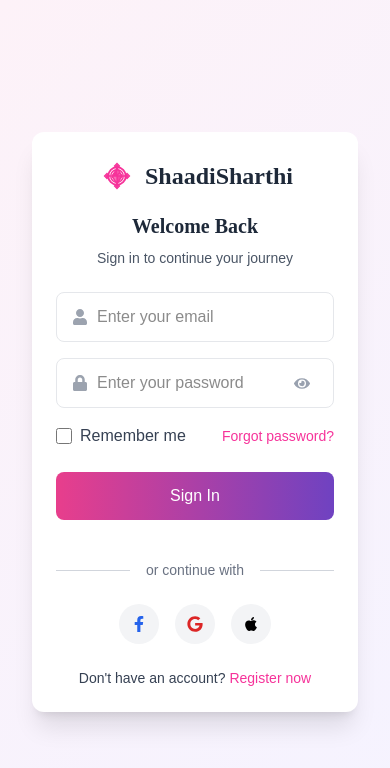
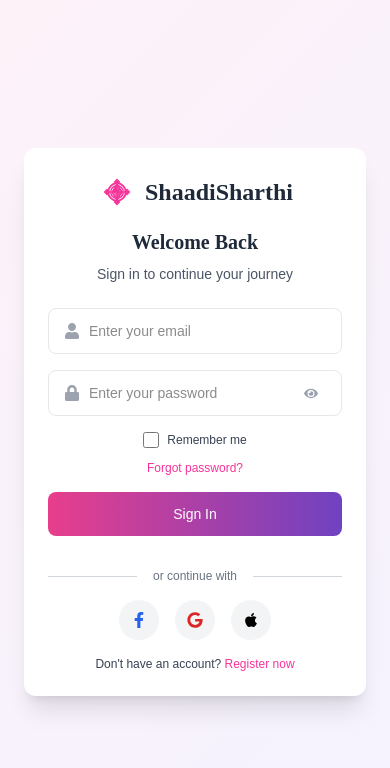
Before and after one commit to nevil5651/shaadisharthi-customer, a Next.js app: page /login in a window 390 px wide. Shown: the top 768 px of the page. Built offline with nearby package versions, Linux system fonts and the light colour scheme.

Commit message:
made some changes for dark mode and responsiveness in login page

```diff
--- a/src/app/(@protected)/dashboard/components/BookingCard.tsx
+++ b/src/app/(@protected)/dashboard/components/BookingCard.tsx
@@ -11,10 +11,10 @@
   }
 }) {
   const statusColors = {
-    pending: 'bg-yellow-100 text-yellow-800 dark:bg-yellow-900 dark:text-yellow-200', // Fixed color name
+    pending: 'bg-yellow-100 text-yellow-800 dark:bg-yellow-900 dark:text-black-200',
     confirmed: 'bg-green-200 text-green-800 dark:bg-green-900 dark:text-green-100',
-    cancelled: 'bg-red-100 text-red-800 dark:bg-red-900 dark:text-red-200', // Fixed color name
-    completed: 'bg-blue-100 text-blue-800 dark:bg-blue-900 dark:text-blue-200' // Fixed color name
+    cancelled: 'bg-red-100 text-red-800 dark:bg-red-900 dark:text-red-500',
+    completed: 'bg-blue-100 text-blue-800 dark:bg-blue-900 dark:text-blue-500'
   };
 
   // Convert backend status to lowercase for consistency
--- a/src/app/(@public)/login/page.tsx
+++ b/src/app/(@public)/login/page.tsx
@@ -28,7 +28,7 @@
 // Simple fallback components
 const IconFallback = () => <span className="inline-block w-4 h-4 bg-gray-200 dark:bg-gray-600 animate-pulse rounded"></span>;
 const AuthCardFallback = () => (
-  <div className="bg-white dark:bg-gray-800 rounded-xl shadow-xl p-6 sm:p-8 m-4 sm:m-7 max-w-md w-full">
+  <div className="bg-white dark:bg-gray-800 rounded-xl shadow-xl p-4 sm:p-6 md:p-8 mx-auto max-w-md w-full">
     <div className="text-center mb-6">
       <div className="flex items-center justify-center mb-4">
         <div className="w-10 h-10 bg-gray-200 dark:bg-gray-600 animate-pulse rounded-full mr-2"></div>
@@ -70,7 +70,7 @@
   };
 
   return (
-    <div className="auth-page min-h-screen flex items-center justify-center bg-gradient-to-br from-pink-50 to-purple-50 dark:from-gray-900 dark:to-gray-800 py-8 px-4">
+    <div className="auth-page min-h-screen flex items-center justify-center bg-gradient-to-br from-pink-50 to-purple-50 dark:from-gray-900 dark:to-gray-800 py-4 sm:py-8 px-2 sm:px-4">
       <Suspense fallback={<AuthCardFallback />}>
         <AuthCard
           title="Welcome Back"
@@ -84,39 +84,39 @@
             )}
             <div>
               <div className="relative">
-                <div className="input-icon">
+                <div className="input-icon text-gray-400 dark:text-pink-400 ">
                   <Suspense fallback={<IconFallback />}>
-                    <FaUser className='dark:text-pink-400 '/>
+                    <FaUser />
                   </Suspense>
                 </div>
                 <input
                   type="email"
                   {...register('email')}
                   placeholder="Enter your email"
-                  className="form-input w-full pl-10 pr-3 py-2 rounded-lg border border-gray-300 focus:outline-none focus:ring-2 focus:ring-pink-500 focus:border-transparent dark:bg-gray-700 dark:border-gray-600 dark:text-white dark:placeholder-gray-400"
+                  className="form-input w-full pl-14 pr-3 py-2 rounded-lg border border-gray-300 focus:outline-none focus:ring-2 focus:ring-pink-500 focus:border-transparent dark:bg-gray-700 dark:border-gray-600 dark:text-white dark:placeholder-gray-400 text-sm sm:text-base"
                   disabled={isLoading}
                 />
               </div>
-              {errors.email && <p className="text-red-500 dark:text-red-400 text-sm mt-1">{errors.email.message}</p>}
+              {errors.email && <p className="text-red-500 dark:text-red-400 text-xs sm:text-sm mt-1">{errors.email.message}</p>}
             </div>
 
             <div>
               <div className="relative">
-                <div className="input-icon">
+                <div className="input-icon text-gray-400 dark:text-pink-400">
                   <Suspense fallback={<IconFallback />}>
-                    <FaLock  />
+                    <FaLock />
                   </Suspense>
                 </div>
                 <input
                   type={showPassword ? "text" : "password"}
                   {...register('password')}
                   placeholder="Enter your password"
-                  className="form-input w-full pl-10 pr-10 py-2 rounded-lg border border-gray-300 focus:outline-none focus:ring-2 focus:ring-pink-500 focus:border-transparent dark:bg-gray-700 dark:border-gray-600 dark:text-white dark:placeholder-gray-400"
+                  className="form-input w-full pl-14 pr-10 py-2 rounded-lg border border-gray-300 focus:outline-none focus:ring-2 focus:ring-pink-500 focus:border-transparent dark:bg-gray-700 dark:border-gray-600 dark:text-white dark:placeholder-gray-400 text-sm sm:text-base"
                   disabled={isLoading}
                 />
                 <button
                   type="button"
-                  className="password-toggle absolute inset-y-0 right-0 pr-3 flex items-center text-gray-400 hover:text-gray-600 dark:hover:text-gray-300"
+                  className="password-toggle absolute inset-y-0 right-0 pr-3 flex items-center text-gray-400 hover:text-gray-600 dark:hover:text-gray-300 text-sm sm:text-base"
                   onClick={() => setShowPassword(!showPassword)}
                 >
                   <Suspense fallback={<IconFallback />}>
@@ -124,10 +124,10 @@
                   </Suspense>
                 </button>
               </div>
-              {errors.password && <p className="text-red-500 dark:text-red-400 text-sm mt-1">{errors.password.message}</p>}
+              {errors.password && <p className="text-red-500 dark:text-red-400 text-xs sm:text-sm mt-1">{errors.password.message}</p>}
             </div>
 
-            <div className="flex justify-between items-center mb-6">
+            <div className="flex flex-col sm:flex-row sm:justify-between items-center mb-4 sm:mb-6 space-y-3 sm:space-y-0">
               <label className="flex items-center">
                 <input
                   type="checkbox"
@@ -135,21 +135,21 @@
                   className="form-checkbox h-4 w-4 text-pink-600 transition duration-150 ease-in-out dark:bg-gray-700 dark:border-gray-600"
                   disabled={isLoading}
                 />
-                <span className="ml-2 text-gray-700 dark:text-gray-300">Remember me</span>
+                <span className="ml-2 text-gray-700 dark:text-gray-300 text-xs sm:text-sm">Remember me</span>
               </label>
-              <Link href="/forgot-password" className="text-pink-500 hover:text-pink-700 dark:text-pink-400 dark:hover:text-pink-300 text-sm">
+              <Link href="/forgot-password" className="text-pink-500 hover:text-pink-700 dark:text-pink-400 dark:hover:text-pink-300 text-xs sm:text-sm">
                 Forgot password?
               </Link>
             </div>
 
             <button
               type="submit"
-              className="gradient-btn w-full bg-gradient-to-r from-pink-500 to-purple-600 hover:from-pink-600 hover:to-purple-700 text-white font-bold py-2 px-4 rounded-lg focus:outline-none focus:ring-2 focus:ring-offset-2 focus:ring-pink-500 transition duration-150 ease-in-out disabled:opacity-50 dark:focus:ring-offset-gray-800"
+              className="gradient-btn w-full bg-gradient-to-r from-pink-500 to-purple-600 hover:from-pink-600 hover:to-purple-700 text-white font-bold py-2 px-4 rounded-lg focus:outline-none focus:ring-2 focus:ring-offset-2 focus:ring-pink-500 transition duration-150 ease-in-out disabled:opacity-50 dark:focus:ring-offset-gray-800 text-sm sm:text-base"
               disabled={isLoading || isSubmitting}
             >
               {isLoading ? (
                 <div className="flex items-center justify-center">
-                  <svg className="animate-spin -ml-1 mr-3 h-5 w-5 text-white" xmlns="http://www.w3.org/2000/svg" fill="none" viewBox="0 0 24 24">
+                  <svg className="animate-spin -ml-1 mr-3 h-4 sm:h-5 w-4 sm:w-5 text-white" xmlns="http://www.w3.org/2000/svg" fill="none" viewBox="0 0 24 24">
                     <circle className="opacity-25" cx="12" cy="12" r="10" stroke="currentColor" strokeWidth="4"></circle>
                     <path className="opacity-75" fill="currentColor" d="M4 12a8 8 0 018-8V0C5.373 0 0 5.373 0 12h4zm2 5.291A7.962 7.962 0 014 12H0c0 3.042 1.135 5.824 3 7.938l3-2.647z"></path>
                   </svg>
@@ -158,13 +158,13 @@
               ) : 'Sign In'}
             </button>
 
-            <div className="flex items-center my-6">
+            <div className="flex items-center my-4 sm:my-6">
               <div className="border-t border-gray-300 flex-grow dark:border-gray-600"></div>
-              <span className="mx-4 text-gray-500 dark:text-gray-400 text-sm">or continue with</span>
+              <span className="mx-4 text-gray-500 dark:text-gray-400 text-xs sm:text-sm">or continue with</span>
               <div className="border-t border-gray-300 flex-grow dark:border-gray-600"></div>
             </div>
 
-            <div className="flex justify-center space-x-4 mb-6">
+            <div className="flex justify-center space-x-4 mb-4 sm:mb-6">
               <button type="button" className="w-10 h-10 rounded-full bg-gray-100 flex items-center justify-center text-blue-600 hover:bg-gray-200 transition duration-150 ease-in-out dark:bg-gray-700 dark:hover:bg-gray-600 dark:text-blue-400">
                 <Suspense fallback={<IconFallback />}>
                   <FaFacebookF />
@@ -182,7 +182,7 @@
               </button>
             </div>
 
-            <div className="text-center text-gray-700 dark:text-gray-300 text-sm">
+            <div className="text-center text-gray-700 dark:text-gray-300 text-xs sm:text-sm">
               Don&apos;t have an account?{' '}
               <Link href="/verify-email" className="text-pink-500 font-medium hover:underline dark:text-pink-400">
                 Register now
--- a/src/app/globals.css
+++ b/src/app/globals.css
@@ -586,8 +586,6 @@
 }
 
 .dark p,
-.dark span,
-.dark li,
 .dark label {
   color: var(--dark-text-secondary, #e5e7eb);
 }
--- a/src/components/layout/Header.tsx
+++ b/src/components/layout/Header.tsx
@@ -34,6 +34,12 @@
     <div className="absolute right-0 mt-2 w-48 bg-white dark:bg-gray-700 dark:text-white rounded-md shadow-lg py-2 z-50">
       <Link href="/account" className="block px-4 py-2 text-gray-700 dark:text-white dark:hover:bg-gray-600 hover:bg-gray-100">
         My Profile
+      </Link>
+      <Link href="/dashboard" className="block px-4 py-2 text-gray-700 dark:text-white dark:hover:bg-gray-600 hover:bg-gray-100">
+        Dashboard
+      </Link>
+      <Link href="/services" className="block px-4 py-2 text-gray-700 dark:text-white dark:hover:bg-gray-600 hover:bg-gray-100">
+        Vendors
       </Link>
       <Link href="/bookings" className="block px-4 py-2 text-gray-700 dark:text-white dark:hover:bg-gray-600 hover:bg-gray-100">
         My Bookings
--- a/src/context/AuthContext.tsx
+++ b/src/context/AuthContext.tsx
@@ -91,11 +91,13 @@
     if (typeof window !== 'undefined') {
       sessionStorage.setItem('logout_status', 'success')
     }
-    toast.update(toastId, { render: 'Logged out successfully', type: 'success', isLoading: false, autoClose: 3000 })
+
     setUser(null)
     clearCachedUser()
     // window.location.assign('login')
     router.push('/login')
+    toast.update(toastId, { render: 'Logged out successfully', type: 'success', isLoading: false, autoClose: 3000 })
+    setIsLoggingOut(false)
 
   } catch (error) {
     console.error('Logout error:', error)
```
